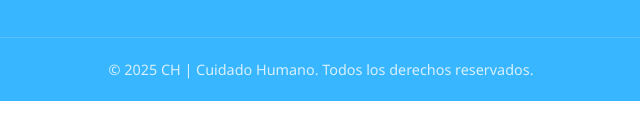
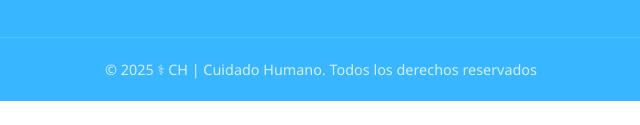
Before and after one commit to JuanLezamaOfficial/cuidadohumano, a plain HTML site: page index.html in a window 1280 px wide. Shown: the part 672-797 px from the top of the page, 319-959 px from the left. Drawn offline with nearby package versions, Linux system fonts and the light colour scheme; no server answers.

Commit message:
versión 0.2 de CH Correxión de Derechos

```diff
--- a/index.html
+++ b/index.html
@@ -1226,7 +1226,7 @@
                 </div>
             </div>
             <div class="copyright">
-                <p>&copy; <span id="year"></span> CH | Cuidado Humano. Todos los derechos reservados.</p>
+                <p>&copy; <span id="year"></span> ⚕ CH | Cuidado Humano. Todos los derechos reservados</p>
             </div>
         </div>
     </footer>
```
